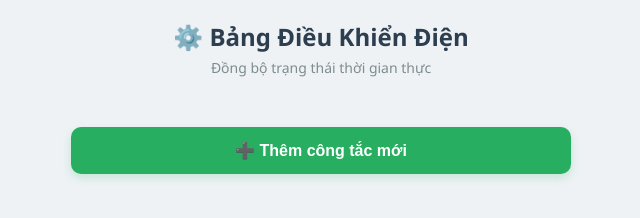
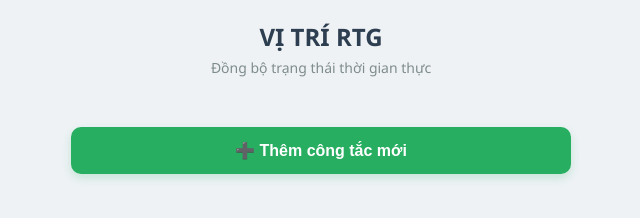
Before and after one commit to daotiendat1004-ui/VI_TRI_RTG, a website: page index.html in a window 1280 px wide. Shown: the whole page, without its empty margins (319-959 px from the left). Drawn offline with nearby package versions, Linux system fonts and the light colour scheme; no server answers.

Commit message:
Update index.html

```diff
--- a/index.html
+++ b/index.html
@@ -74,7 +74,7 @@
 <body>
 
     <div class="header">
-        <h1>⚙️ Bảng Điều Khiển Điện</h1>
+        <h1> VỊ TRÍ RTG</h1>
         <p>Đồng bộ trạng thái thời gian thực</p>
     </div>
 
```
